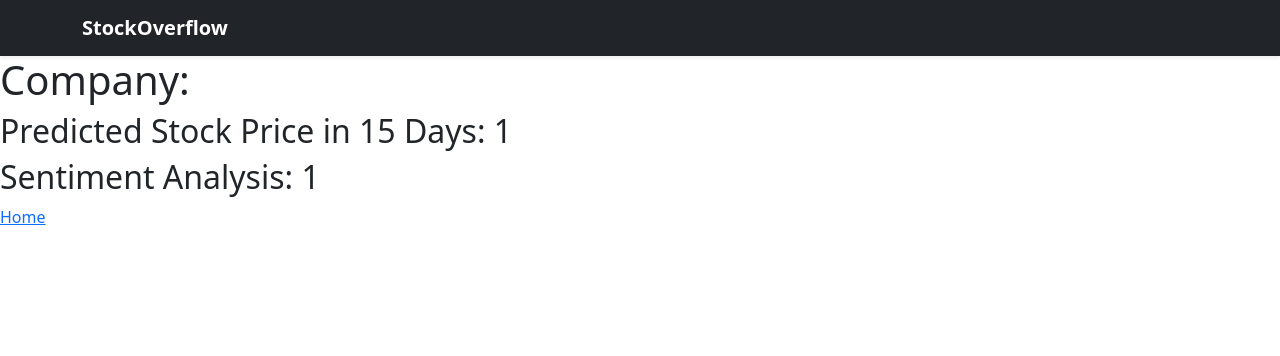
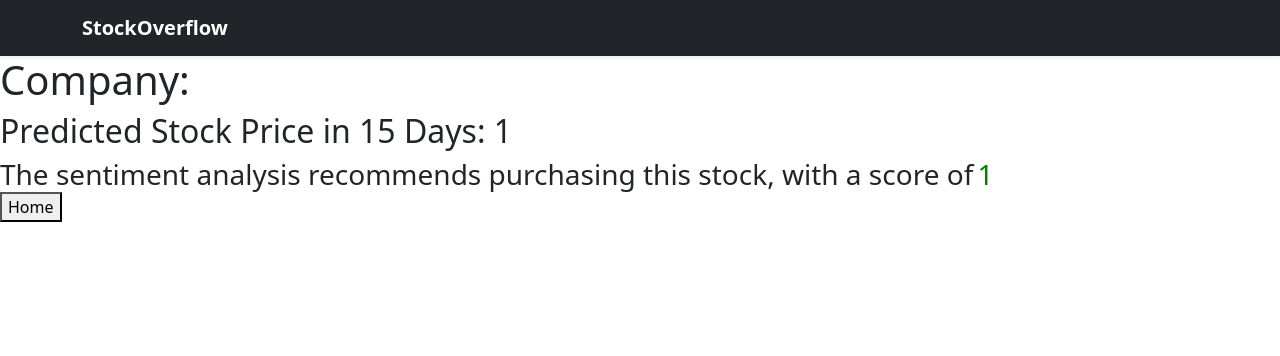
Before and after one commit to randor12/VTHacks8, a Flask app: page /display in a window 1280 px wide. Shown: the top 356 px of the page. Run offline with Flask 2, Linux system fonts and the light colour scheme; the visitor is signed in with stand-in values (Sample User, id 1); some libraries are stand-ins or nearby versions.

Commit message:
output for sentiment analyis

```diff
--- a/app.py
+++ b/app.py
@@ -66,7 +66,7 @@ def load():
 
             # ensure the company is exists
 
-            titles = scraper(company, 10)
+            titles = scraper(company, 1)
             titles = np.array(list(titles))
             process(titles)
             score = analyze("models/testfile.txt")
@@ -119,15 +119,15 @@ def display():
 
     if request.method == 'GET':
         # get request for the results page
-        return render_template('results.html', expected_price=expected_price, company=search_company, newspaper_review=newspaper_review)
+        return render_template('results.html', expected_price=expected_price, company=search_company, newspaper_review=round(newspaper_review, 1))
     else:
         # post request for the results page
         company = request.form['company']
         print(company)
-        links = scraper(company, 10)
+        links = scraper(company, 1)
         # perform action with the new company
 
-        return render_template('results.html', expected_price=expected_price, company=search_company, newspaper_review=newspaper_review)
+        return render_template('results.html', expected_price=expected_price, company=search_company, newspaper_review=round(newspaper_review, 1))
 
 
 
--- a/templates/results.html
+++ b/templates/results.html
@@ -7,17 +7,43 @@
 <!--Put HTML for Results  Page Here -->
 
 {% if company is defined %}
-    <h1>Company: {{ company }}</h1>
+<h1>Company: {{ company }}</h1>
 {% endif %}
 
 {% if expected_price is defined %}
-    <h2>Predicted Stock Price in 15 Days: {{ expected_price }}</h2>
+<h2>Predicted Stock Price in 15 Days: {{ expected_price }}</h2>
 {% endif %}
 
 {% if newspaper_review is defined %}
-    <h2>Sentiment Analysis: {{ newspaper_review }}</h2>
+<div>
+    <h3 id = "description">Sentiment Analysis: </h3>
+    <h3 id ="sa">{{ newspaper_review }}</h3>
+</div>
 {% endif %}
+<body onload="changeColor();"></body>
 
-<a href='/'>Home</a>
+<a href='/'><button>Home</button></a>
+<script>
+    var news = '{{ newspaper_review }}'
+    function changeColor() {
+        var desc = document.getElementById('description');
+        var element = document.getElementById('sa');
+        if (news <= -0.09){
+            description = "The sentiment analysis recommends purchasing this stock, with a score of ";
+            color = "red";
+        }else if (news >= 0.09){
+            description = "The sentiment analysis recommends purchasing this stock, with a score of";
+            color = "green";
+        }else{
+            description = "The sentiment analysis on purchasing this stock is neither recommended or not recommened, with a score of ";
+            color = "yellow";
+        }
+        desc.innerHTML = description;
+        element.style.color = color;
+    }
+</script>
 
+<style>
+    h3{display: inline;}
+</style>
 {% endblock %}
```
